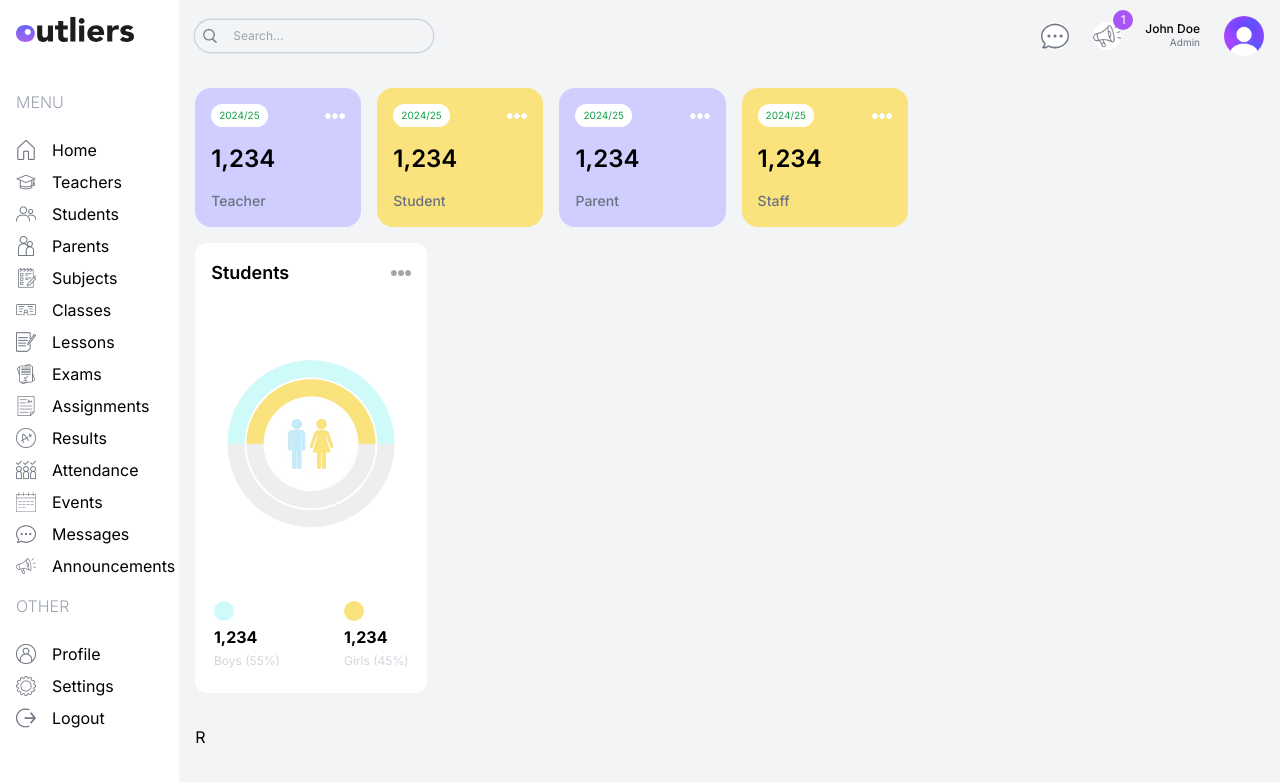
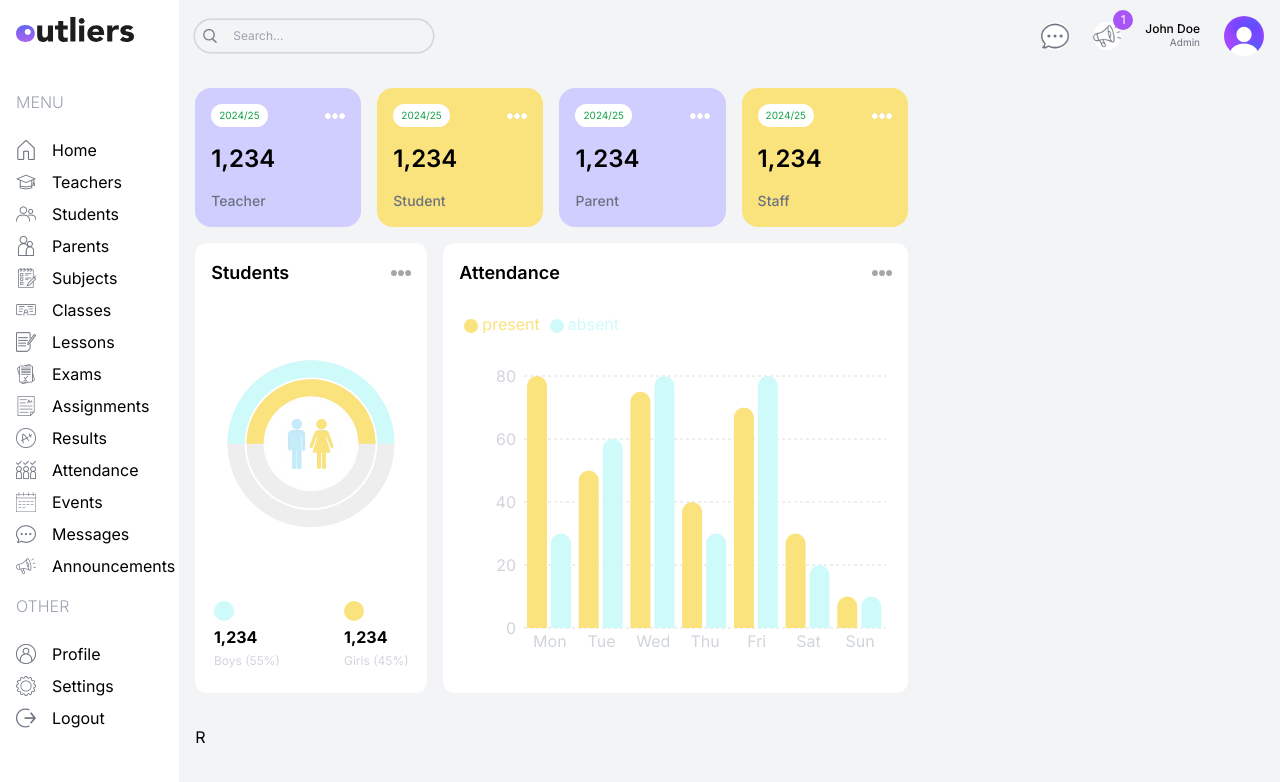
Before and after one commit to ijeetu/next-dashboard-ui, a Next.js app: page /admin in a window 1280 px wide. Shown: the top 782 px of the page. Built offline with nearby package versions, Linux system fonts and the light colour scheme.

Commit message:
Addendance Chart Added

```diff
--- a/src/app/(dashboard)/admin/page.tsx
+++ b/src/app/(dashboard)/admin/page.tsx
@@ -1,5 +1,6 @@
 import UserCard from "@/components/UserCard"
 import CountChart from "@/components/CountChart"
+import AttendanceChart from "@/components/AttendanceChart"
 
 const AdminPage = () => {
   return (
@@ -25,7 +26,9 @@
 </div>
 
 {/* ATTENDANCE CHART */}
-<div className="w-full lg:w-2/3 h-[450px]"></div>
+<div className="w-full lg:w-2/3 h-[450px]">
+<AttendanceChart />
+</div>
 
       </div>
 
--- /dev/null
+++ b/src/components/AttendanceChart.tsx
@@ -0,0 +1,90 @@
+"use client";
+import React from "react";
+import Image from "next/image";
+
+
+import {
+  BarChart,
+  Bar,
+  Rectangle,
+  XAxis,
+  YAxis,
+  CartesianGrid,
+  Tooltip,
+  Legend,
+  ResponsiveContainer,
+} from "recharts";
+
+const data = [
+  {
+    name: "Mon",
+    present: 80,
+    absent: 30,
+  },
+  {
+    name: "Tue",
+    present: 50,
+    absent: 60,
+  },
+  {
+    name: "Wed",
+    present: 75,
+    absent: 80,
+  },
+  {
+    name: "Thu",
+    present: 40,
+    absent: 30,
+  },
+  {
+    name: "Fri",
+    present: 70,
+    absent: 80,
+  },
+  {
+    name: "Sat",
+    present: 30,
+    absent: 20,
+  },
+  {
+    name: "Sun",
+    present: 10,
+    absent: 10,
+  },
+];
+
+const AttendanceChart = () => {
+  return (
+    <div className="bg-white rounded-xl h-full p-4">
+      <div className="flex justify-between items-center">
+        <h1 className="text-lg font-semibold">Attendance</h1>
+        <Image src="/moreDark.png" alt="more" width={20} height={20} />
+        </div>
+
+        <ResponsiveContainer width="100%" height="90%">
+          <BarChart width={500} height={300} data={data} barSize={20}>
+            <CartesianGrid strokeDasharray="3 3" vertical={false} stroke="#ddd"/>
+            <XAxis dataKey="name" axisLine={false} tick={{ fill: "#d1d5db" }} tickLine={false} />
+            <YAxis axisLine={false} tick={{ fill: "#d1d5db" }} tickLine={false}/>
+            <Tooltip contentStyle={{borderRadius: "10px", borderColor: "lightgray"}} />
+            <Legend iconType="circle" align="left" verticalAlign="top" wrapperStyle={{ paddingTop: "20px", paddingBottom: "40px" }} />
+            <Bar
+              dataKey="present"
+              fill="#FAE27C"
+              radius={[10, 10, 0, 0]}
+
+            />
+            <Bar
+              dataKey="absent"
+              fill="#CEFBFA"
+              radius={[10, 10, 0, 0]}
+
+            />
+          </BarChart>
+        </ResponsiveContainer>
+
+    </div>
+  );
+};
+
+export default AttendanceChart;
```
